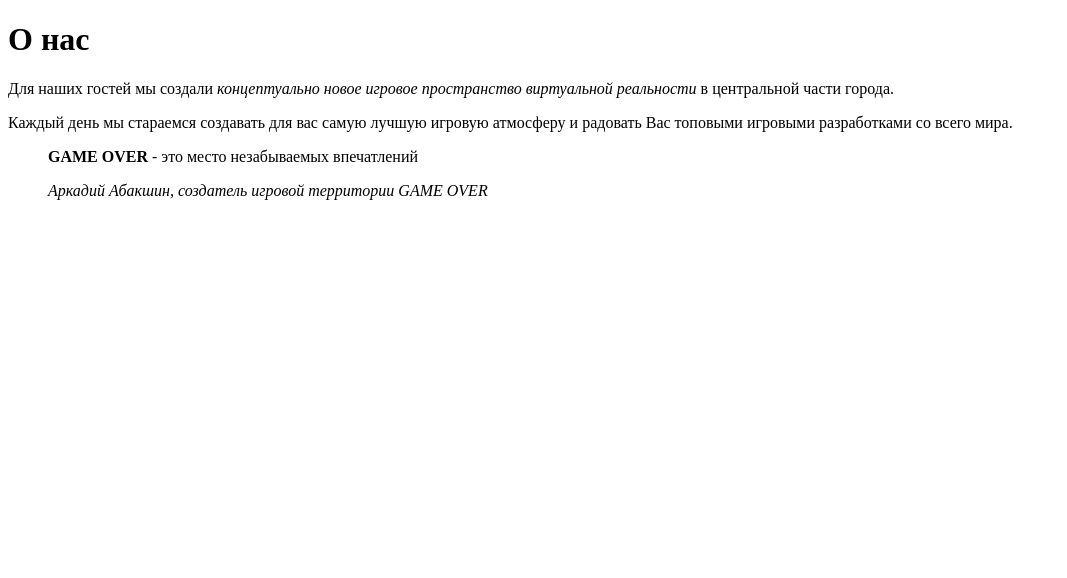
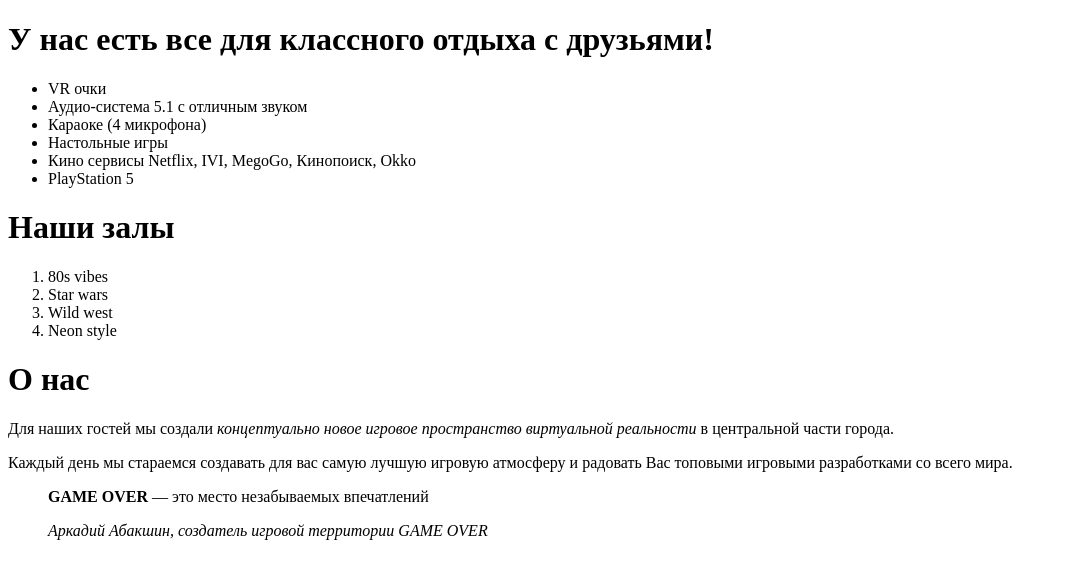
Before and after one commit to Nisovaki/frontend, a plain HTML site: page index.html in a window 1280 px wide. Shown: the whole page, without its empty margins (0-1067 px from the left). Drawn offline with Linux system fonts and the light colour scheme.

Commit message:
Completed tasks from module 1 lesson 2

```diff
--- a/index.html
+++ b/index.html
@@ -1,16 +1,36 @@
 <!DOCTYPE html>
-<html lang="en">
+<html lang="ru">
 <head>
   <meta charset="UTF-8">
   <meta name="viewport" content="width=device-width, initial-scale=1.0">
-  <title>Lesson_01</title>
+  <title>Lesson_02</title>
 </head>
 <body>
+  <h1>У нас есть все для классного отдыха с друзьями!</h1>
+
+  <ul>
+    <li>VR очки</li>
+    <li>Аудио-система 5.1 с отличным звуком</li>
+    <li>Караоке (4 микрофона)</li>
+    <li>Настольные игры</li>
+    <li>Кино сервисы Netflix, IVI, MegoGo, Кинопоиск, Okko</li>
+    <li>PlayStation 5</li>
+  </ul>
+
+  <h1>Наши залы</h1>
+
+  <ol>
+    <li>80s vibes</li>
+    <li>Star wars</li>
+    <li>Wild west</li>
+    <li>Neon style</li>
+  </ol>
+
   <h1>О нас</h1>
 
   <p>Для наших гостей мы создали <i>концептуально новое</i> <em>игровое пространство виртуальной реальности</em> в центральной части города.</p>
   <p>Каждый день мы стараемся создавать для вас самую лучшую игровую атмосферу и радовать Вас топовыми игровыми разработками со всего мира.</p>
-  <p><blockquote><span style="text-transform: uppercase;"><b>game</b> <strong>over</strong></span> - это место незабываемых впечатлений</blockquote></p>
+  <p><blockquote><span style="text-transform: uppercase;"><b>game</b> <strong>over</strong></span> &mdash; это место незабываемых впечатлений</blockquote></p>
   <p><blockquote><cite>Аркадий Абакшин, создатель игровой территории <span style="text-transform: uppercase;">game over</span></cite></blockquote></p>
 </body>
 </html>
```
